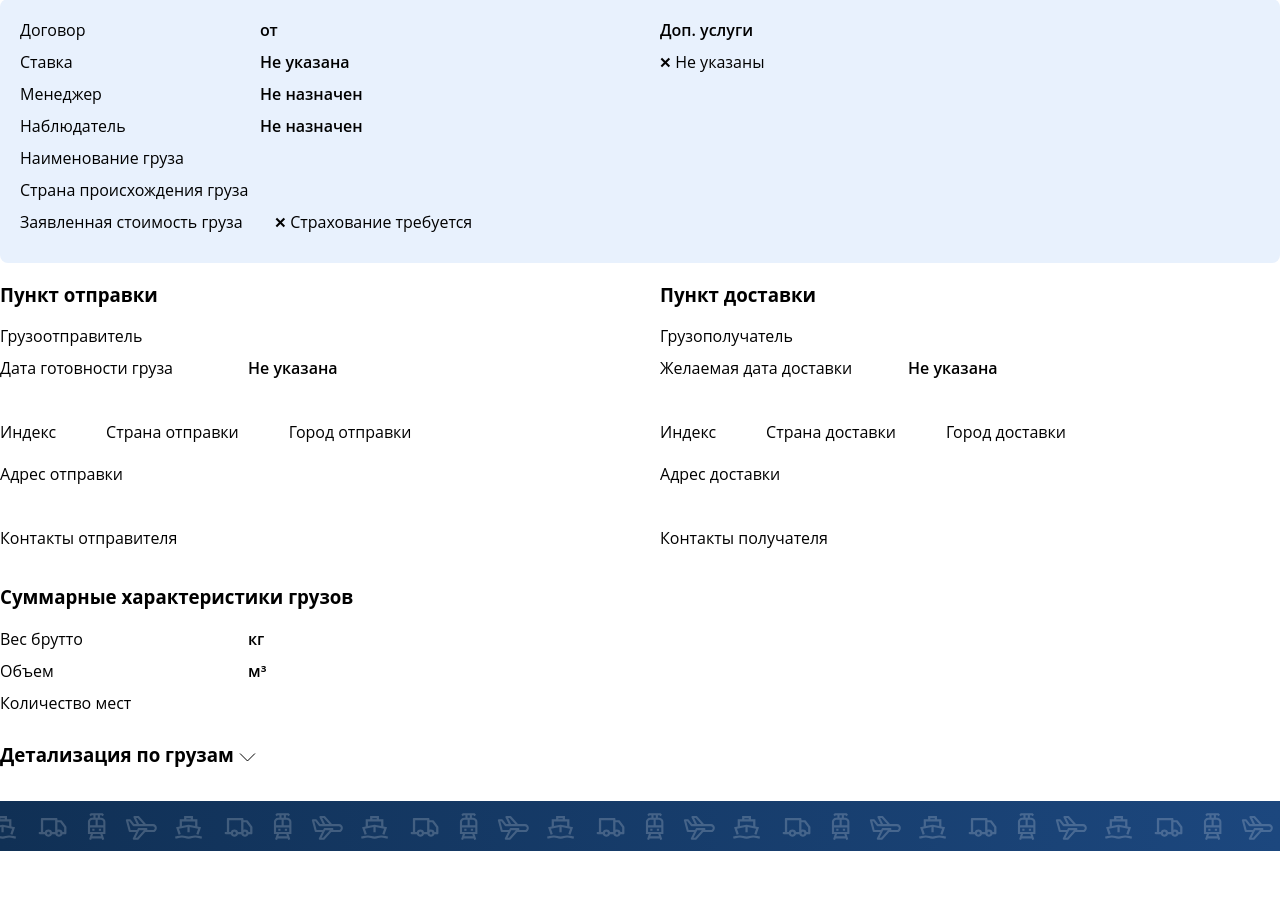
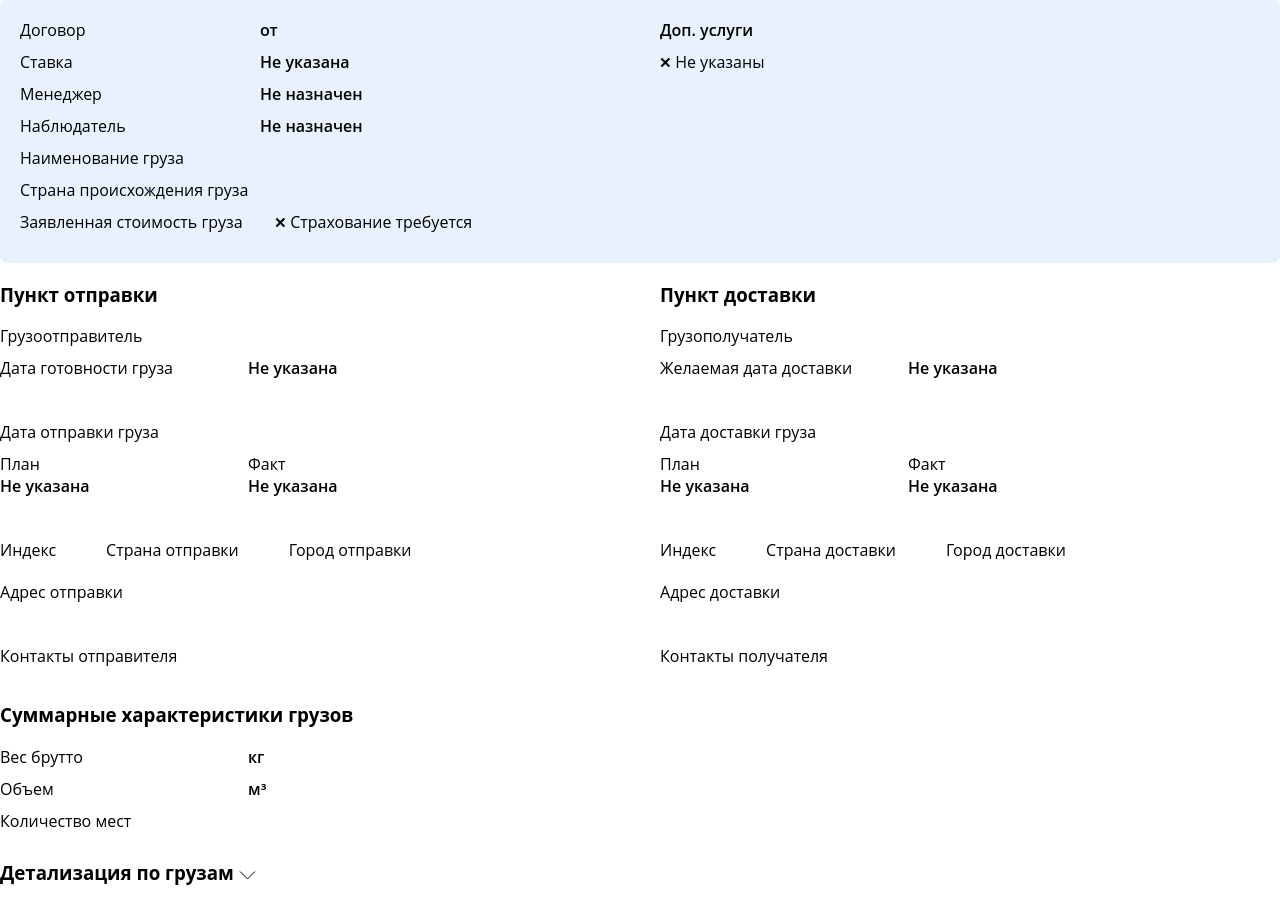
Before and after one commit to feodorov1992/justintime, a Django app: template app/logistics/templates/logistics/order_detail.html in a window 1280 px wide. Shown: the part 254-1161 px from the top of the page. Before the commit the page ends 1105 px from the top, so only its background shows below. Run offline with Django 4.2, Linux system fonts and the light colour scheme; the template is opened without the code that fills it, so the values that code supplies are empty; parts of the project's set-up code (start-up, migrations or seed data) failed here and were passed over.

```diff
--- a/app/logistics/templates/logistics/order_detail.html
+++ b/app/logistics/templates/logistics/order_detail.html
@@ -109,6 +109,20 @@
                 <div class="pseudo_th">{% if order.from_date_wanted %}{{ order.from_date_wanted|date:"SHORT_DATE_FORMAT" }}{% else %}Не указана{% endif %}</div>
             </div>
             <div class="pseudo_tr"><div class="pseudo_td">&nbsp</div></div>
+            <div class="pseudo_tr one_col">
+                <div class="pseudo_td">Дата отправки груза</div>
+            </div>
+            <div class="pseudo_tr">
+                <div>
+                    <div class="pseudo_td">План</div>
+                    <div class="pseudo_th">{% if order.from_date_plan %}{{ order.from_date_plan|date:"SHORT_DATE_FORMAT" }}{% else %}Не указана{% endif %}</div>
+                </div>
+                <div>
+                    <div class="pseudo_td">Факт</div>
+                    <div class="pseudo_th">{% if order.from_date_fact %}{{ order.from_date_fact|date:"SHORT_DATE_FORMAT" }}{% else %}Не указана{% endif %}</div>
+                </div>
+            </div>
+            <div class="pseudo_tr"><div class="pseudo_td">&nbsp</div></div>
             <div class="pseudo_tr one_col multi">
                 <div>
                     <div class="pseudo_td">Индекс</div>
@@ -142,6 +156,20 @@
             <div class="pseudo_tr">
                 <div class="pseudo_td">Желаемая дата доставки</div>
                 <div class="pseudo_th">{% if order.to_date_wanted %}{{ order.to_date_wanted|date:"SHORT_DATE_FORMAT" }}{% else %}Не указана{% endif %}</div>
+            </div>
+            <div class="pseudo_tr"><div class="pseudo_td">&nbsp</div></div>
+            <div class="pseudo_tr one_col">
+                <div class="pseudo_td">Дата доставки груза</div>
+            </div>
+            <div class="pseudo_tr">
+                <div>
+                    <div class="pseudo_td">План</div>
+                    <div class="pseudo_th">{% if order.to_date_plan %}{{ order.to_date_plan|date:"SHORT_DATE_FORMAT" }}{% else %}Не указана{% endif %}</div>
+                </div>
+                <div>
+                    <div class="pseudo_td">Факт</div>
+                    <div class="pseudo_th">{% if order.to_date_fact %}{{ order.to_date_fact|date:"SHORT_DATE_FORMAT" }}{% else %}Не указана{% endif %}</div>
+                </div>
             </div>
             <div class="pseudo_tr"><div class="pseudo_td">&nbsp</div></div>
             <div class="pseudo_tr one_col multi">
```
